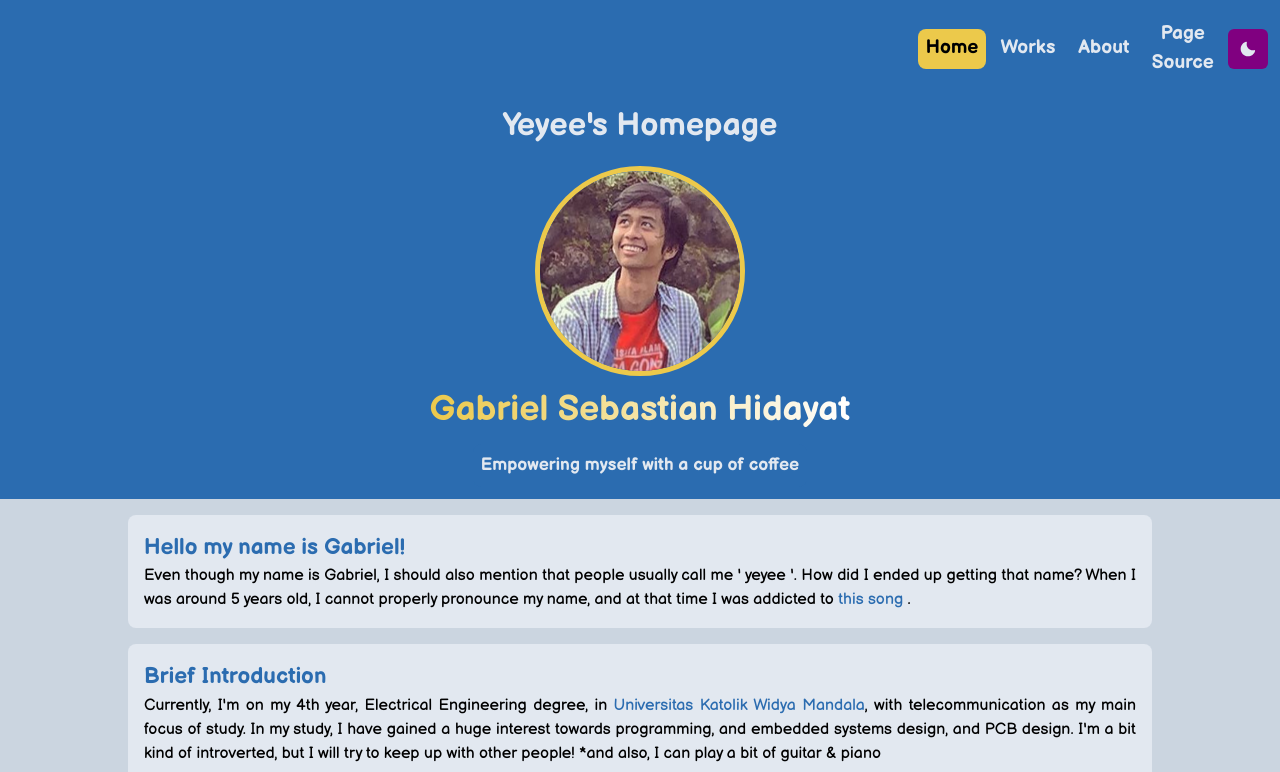
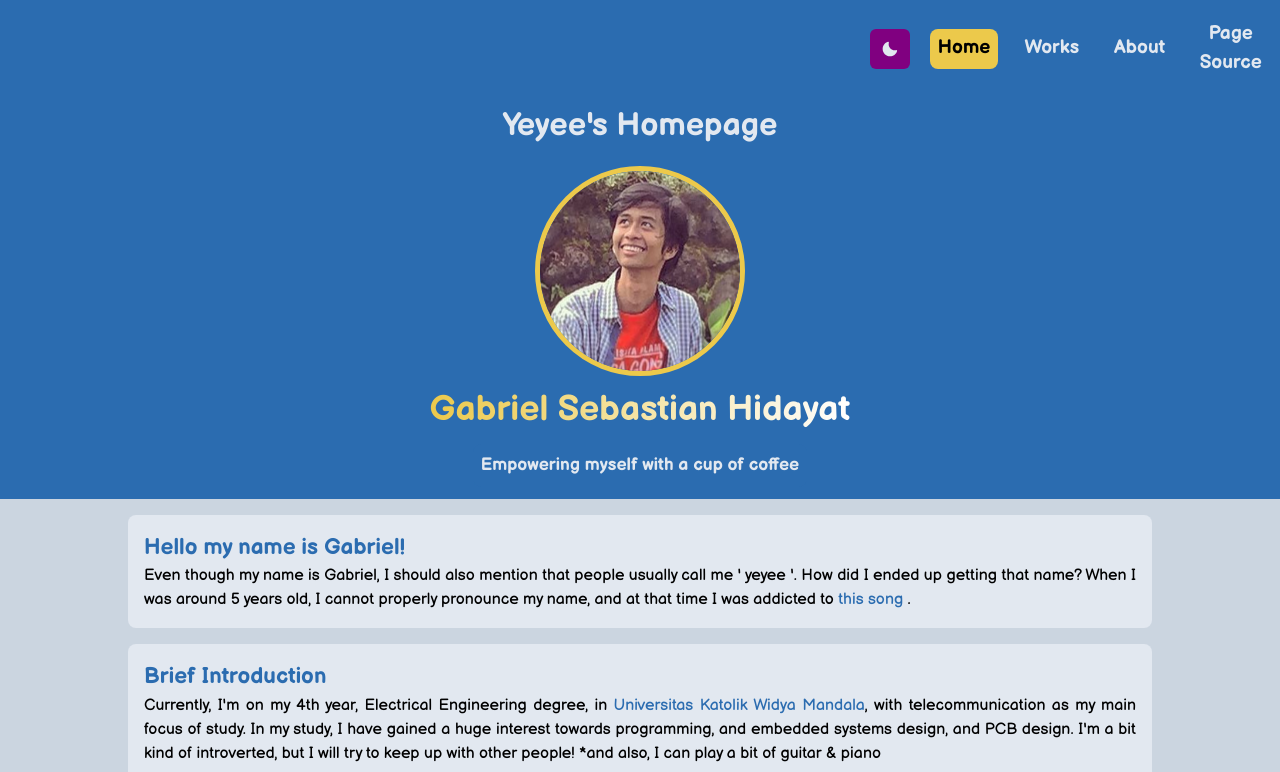
Before and after one commit to yeyee2901/my-website, a React (Create React App) app: page / in a window 1280 px wide. Shown: the top 772 px of the page. Built offline with nearby package versions, Linux system fonts and the light colour scheme.

Commit message:
EDIT: move theme toggle button. to make it consistent with mobile layout

```diff
--- a/src/components/navbar.jsx
+++ b/src/components/navbar.jsx
@@ -74,7 +74,8 @@ const Navbar = () => {
         display={{ base: 'none', md: 'flex' }}
         flexDir="row-reverse"
       >
-        <HStack>
+        <HStack spacing="20px">
+          <ThemeToggleButton />
           <LinkItem
             href="/"
             link_active_fg={link_active_fg}
@@ -113,7 +114,6 @@ const Navbar = () => {
               </Text>
             </ChakraLink>
           </Box>
-          <ThemeToggleButton />
         </HStack>
       </Box>
 
```
